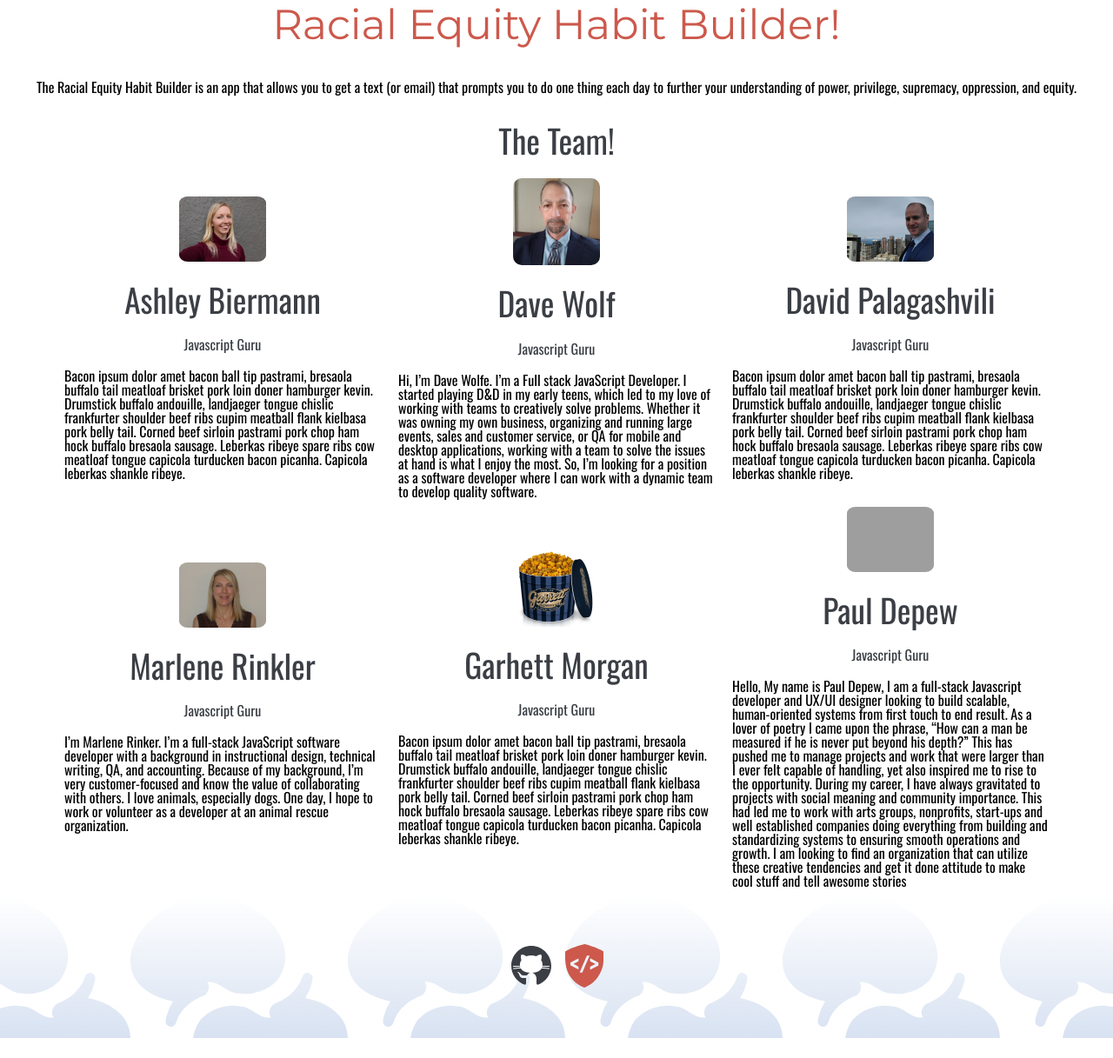
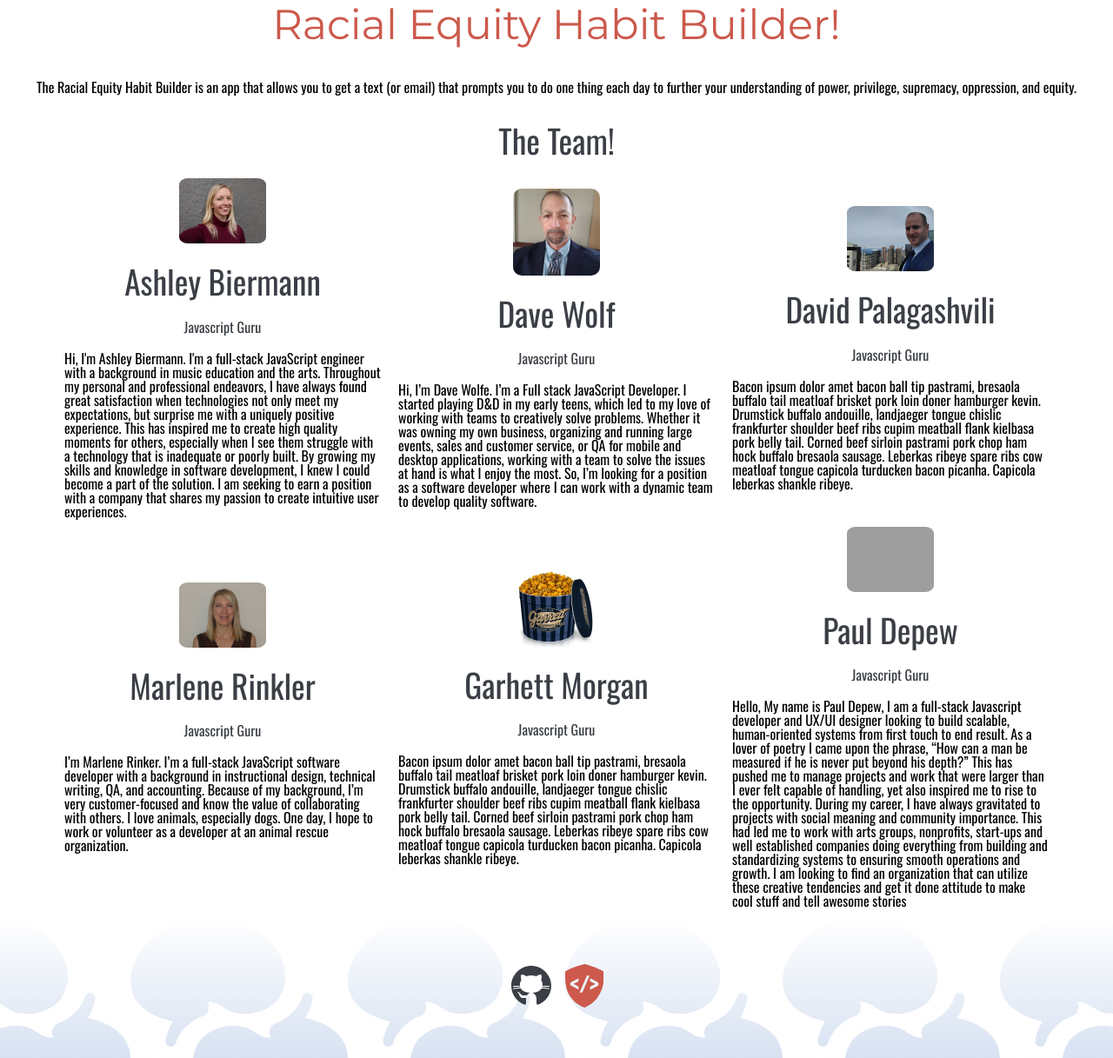
Before and after one commit to Racial-Equity-Habit-Builder/REHB, a Node server app: template views/homePage.ejs in a window 1280 px wide. Shown: the part 487-1704 px from the top of the page at 87% size. Before the commit the page ends 1681 px from the top, so only its background shows below. Run offline with Node 20, Linux system fonts and the light colour scheme; the template is opened without the code that fills it, so the values that code supplies are empty; some libraries are stand-ins or nearby versions; grey boxes are pictures that could not be loaded.

Commit message:
README LINKS fixed

```diff
--- a/views/homePage.ejs
+++ b/views/homePage.ejs
@@ -45,7 +45,7 @@
         <h2>Ashley Biermann</h2>
         <h3>Javascript Guru</h3>
         <p>
-          Bacon ipsum dolor amet bacon ball tip pastrami, bresaola buffalo tail meatloaf brisket pork loin doner hamburger kevin. Drumstick buffalo andouille, landjaeger tongue chislic frankfurter shoulder beef ribs cupim meatball flank kielbasa pork belly tail. Corned beef sirloin pastrami pork chop ham hock buffalo bresaola sausage. Leberkas ribeye spare ribs cow meatloaf tongue capicola turducken bacon picanha. Capicola leberkas shankle ribeye.
+          Hi, I'm Ashley Biermann. I'm a full-stack JavaScript engineer with a background in music education and the arts. Throughout my personal and professional endeavors, I have always found great satisfaction when technologies not only meet my expectations, but surprise me with a uniquely positive experience. This has inspired me to create high quality moments for others, especially when I see them struggle with a technology that is inadequate or poorly built. By growing my skills and knowledge in software development, I knew I could become a part of the solution. I am seeking to earn a position with a company that shares my passion to create intuitive user experiences.
         </p>
       </div>
 
```
Also changed, not shown: README.md.
